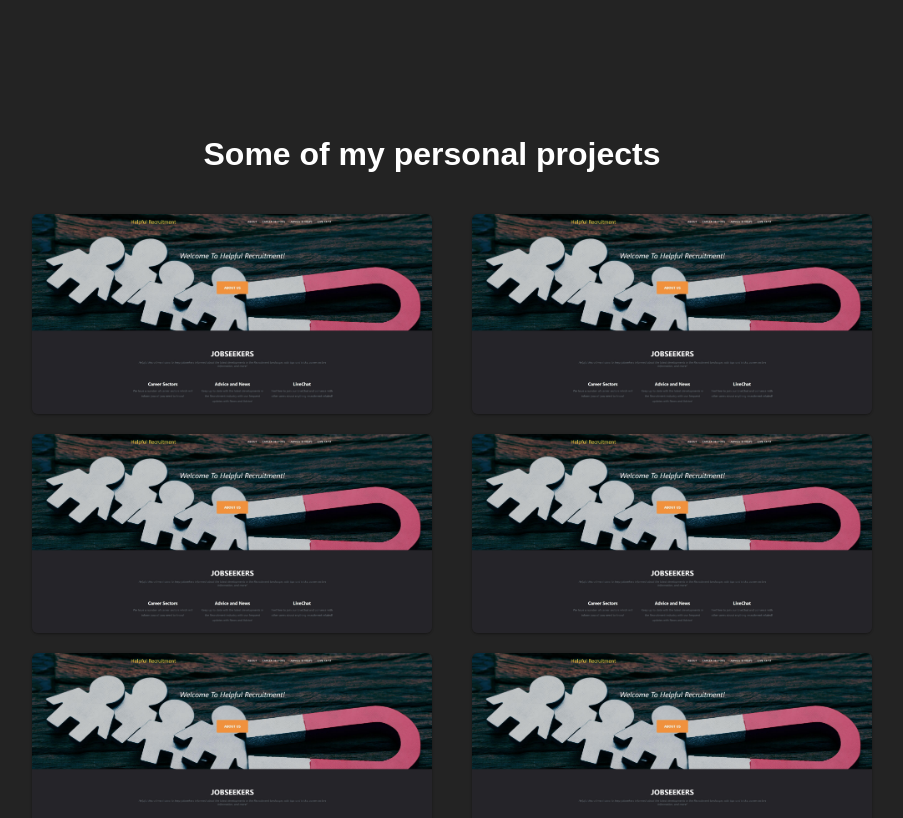
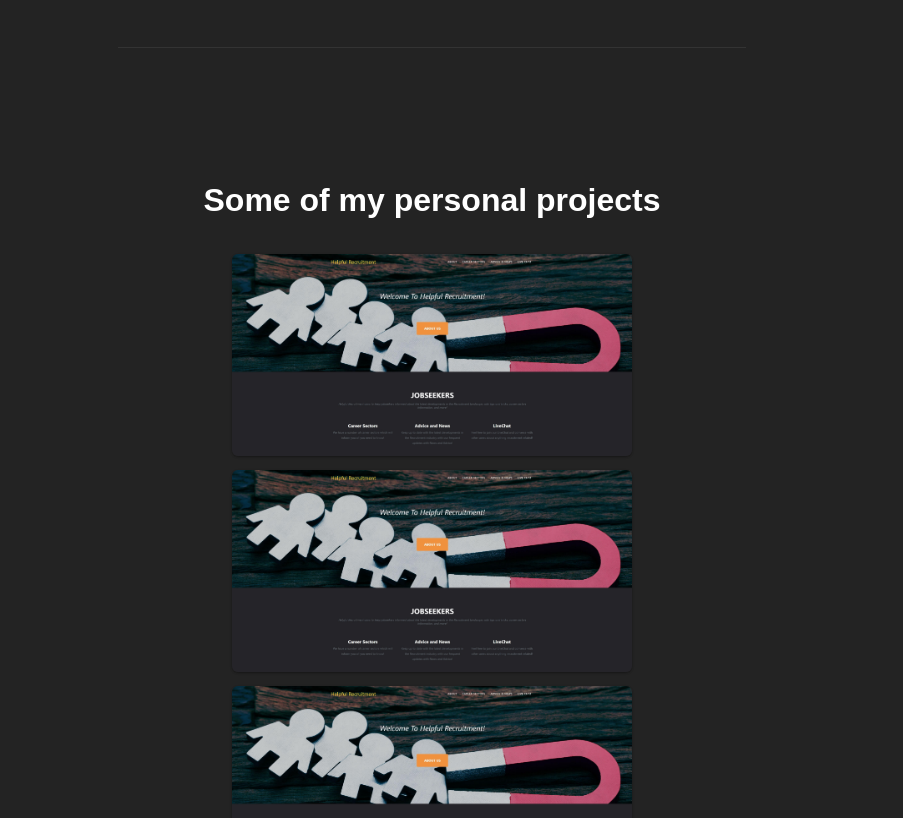
Before and after one commit to stevenmck97/portfolio, a React (Create React App) app: page / in a window 1280 px wide. Shown: the part 1960-2778 px from the top of the page, without its empty margins (208-1111 px from the left). Built offline with nearby package versions, Linux system fonts and the light colour scheme.

Commit message:
Added info slide in animation on projects

```diff
--- a/src/components/Projects.jsx
+++ b/src/components/Projects.jsx
@@ -1,21 +1,137 @@
 import "../styles/projects.css";
+import { useState } from "react";
 
 export const Projects = () => {
-    return (
-        <section className="Projects">
-            <h1>Some of my personal projects</h1>
-            <div className="projects_container">
-                <ul>
-                <li><img className="project-card" src="helpful-project.jpg" alt="helpful recruitment" /></li>
-                <li><img className="project-card" src="helpful-project.jpg" alt="helpful recruitment" /></li>
-                <li><img className="project-card" src="helpful-project.jpg" alt="helpful recruitment" /></li>
-                </ul>
-                <ul>
-                <li><img className="project-card" src="helpful-project.jpg" alt="helpful recruitment" /></li>
-                <li><img className="project-card" src="helpful-project.jpg" alt="helpful recruitment" /></li>
-                <li><img className="project-card" src="helpful-project.jpg" alt="helpful recruitment" /></li>
-                </ul>
-                </div>
-            </section>
-    )
-}
+  const [projectHover, setProjectHover] = useState("inactive");
+
+  const handleHover = () => {
+    setProjectHover("active");
+  };
+
+  return (
+    <section className="Projects">
+      <h1>Some of my personal projects</h1>
+      {/* <div className="projects_container">
+        <div className="card">
+          <img
+            className="card-img"
+            src="helpful-project.jpg"
+            alt="helpful recruitment"
+          />
+          <h2>Helpful Recruitment</h2>
+          <p>
+            An informational recruitment website which aims to assist people in
+            their job search
+          </p>
+          <div className="icon-container">
+            <img className="project-icon" src="github.svg" alt="github repo" />
+            <img className="project-icon" src="code.svg" alt="live version" />
+          </div>
+        </div>
+        <div className="card">
+          <img
+            className="card-img"
+            src="helpful-project.jpg"
+            alt="helpful recruitment"
+          />
+        </div>
+        <div className="card">
+          <img
+            className="card-img"
+            src="helpful-project.jpg"
+            alt="helpful recruitment"
+          />
+        </div>
+        <div className="card">
+          <img
+            className="card-img"
+            src="helpful-project.jpg"
+            alt="helpful recruitment"
+          />
+        </div>
+        <div className="card">
+          <img
+            className="card-img"
+            src="helpful-project.jpg"
+            alt="helpful recruitment"
+          />
+        </div>
+        <div className="card">
+          <img
+            className="card-img"
+            src="helpful-project.jpg"
+            alt="helpful recruitment"
+          />
+        </div>
+      </div> */}
+      <div className="cards">
+        <div className="card card3">
+          <div className="container">
+            <img
+              className="card-img"
+              src="helpful-project.jpg"
+              alt="Helpful Recruitment"
+            />
+            <div className="details">
+              <h3>Helpful Recruitment</h3>
+              <p>
+                An informational recruitment website which aims to assist people
+                in their job search.
+              </p>
+              <img
+                className="project-icon"
+                src="github.svg"
+                alt="github repo"
+              />
+              <img className="project-icon" src="code.svg" alt="live version" />
+            </div>
+          </div>
+        </div>
+        <div className="card card3">
+          <div className="container">
+            <img
+              className="card-img"
+              src="helpful-project.jpg"
+              alt="Helpful Recruitment"
+            />
+            <div className="details">
+              <h3>Helpful Recruitment</h3>
+              <p>
+                An informational recruitment website which aims to assist people
+                in their job search.
+              </p>
+              <img
+                className="project-icon"
+                src="github.svg"
+                alt="github repo"
+              />
+              <img className="project-icon" src="code.svg" alt="live version" />
+            </div>
+          </div>
+        </div>
+        <div className={`card card3 ${projectHover}`} onMouseOver={handleHover}>
+          <div className="container">
+            <img
+              className="card-img"
+              src="helpful-project.jpg"
+              alt="Helpful Recruitment"
+            />
+            <div className={`details ${projectHover}`}>
+              <h3>Helpful Recruitment</h3>
+              <p>
+                An informational recruitment website which aims to assist people
+                in their job search.
+              </p>
+              <img
+                className="project-icon"
+                src="github.svg"
+                alt="github repo"
+              />
+              <img className="project-icon" src="code.svg" alt="live version" />
+            </div>
+          </div>
+        </div>
+      </div>
+    </section>
+  );
+};
--- a/src/styles/about.css
+++ b/src/styles/about.css
@@ -2,6 +2,8 @@
     display: flex;
     flex-direction: row;
     margin: 15% 15% 15% 15%;
+    padding-bottom: 5%;
+    border-bottom: 1px solid #333333;
 }
 
 .about_container {
--- a/src/styles/projects.css
+++ b/src/styles/projects.css
@@ -4,13 +4,14 @@
   margin: 15%;
   justify-content: center;
   align-items: center;
+  padding-bottom: 5%;
+  border-bottom: 1px solid #333333;
 }
 
-.Projects h1  {
+.Projects h1 {
   font-size: 32px;
   margin: 0;
   padding-bottom: 25px;
-
 }
 
 .projects_container {
@@ -18,14 +19,86 @@
   flex-direction: row;
   justify-content: center;
   align-items: center;
+  flex-wrap: wrap;
 }
 
-.project-card {
+.card {
+  display: flex;
+  flex-direction: column;
+  justify-content: center;
+  align-items: center;
+  margin: 10px;
+  /* color: rgb(9, 141, 189); */
+  /* border: 1px solid rgb(9, 141, 189); */
+}
+
+.card-img {
   /* background-color: #fff; */
   /* border: 1px solid #e1e4e8; */
   border-radius: 6px;
   box-shadow: 0 1px 3px rgba(0, 0, 0, 0.12), 0 1px 2px rgba(0, 0, 0, 0.24);
-    margin-bottom: 16px;
+  /* margin-bottom: 16px; */
   /* padding: 16px; */
   width: 400px;
+  height: 202px;
+  inset: 10px;
 }
+
+.card-img:hover {
+  box-shadow: 0 14px 28px rgba(0, 0, 0, 0.25), 0 10px 10px rgba(0, 0, 0, 0.22);
+  transition-delay: 100ms;
+  width: 420px;
+}
+
+.project-icon {
+  width: 40px;
+  margin: 0 20px 16px 20px;
+}
+
+.project-icon:hover {
+  width: 50px;
+  transition-delay: 50ms;
+  cursor: pointer;
+}
+
+/* new card*/
+
+.details {
+  display: none;
+  position: absolute;
+  padding: 20px 10px;
+  animation: slideIn 0.5s ease-in-out alternate;
+  width: 400px;
+  height: 160px;
+  background-color: #a0a0a0;
+}
+.details > h3 {
+  color: #ffffff;
+  font-weight: 600;
+  font-size: 18px;
+  margin: 10px 0 15px 0;
+}
+.details > p {
+  color: #a0a0a0;
+  font-size: 15px;
+  line-height: 30px;
+  font-weight: 400;
+  color: white;
+}
+
+/* .card:hover .details {
+  display: inline-block;
+} */
+
+.active {
+  display: inline-block;
+}
+
+@keyframes slideIn {
+  0% {
+    transform: translateX(100%) scale(0.5);
+  }
+  100% {
+    transform: translateX(0);
+  }
+}
```
Also changed, not shown: src/components/About.jsx (+41 -13 lines), src/components/Contact.jsx (+6 -3 lines), src/components/Header.jsx (+9 -5 lines), public/code.svg (added), public/github.svg (added). Lines whose indentation alone changed are shown as unchanged.
